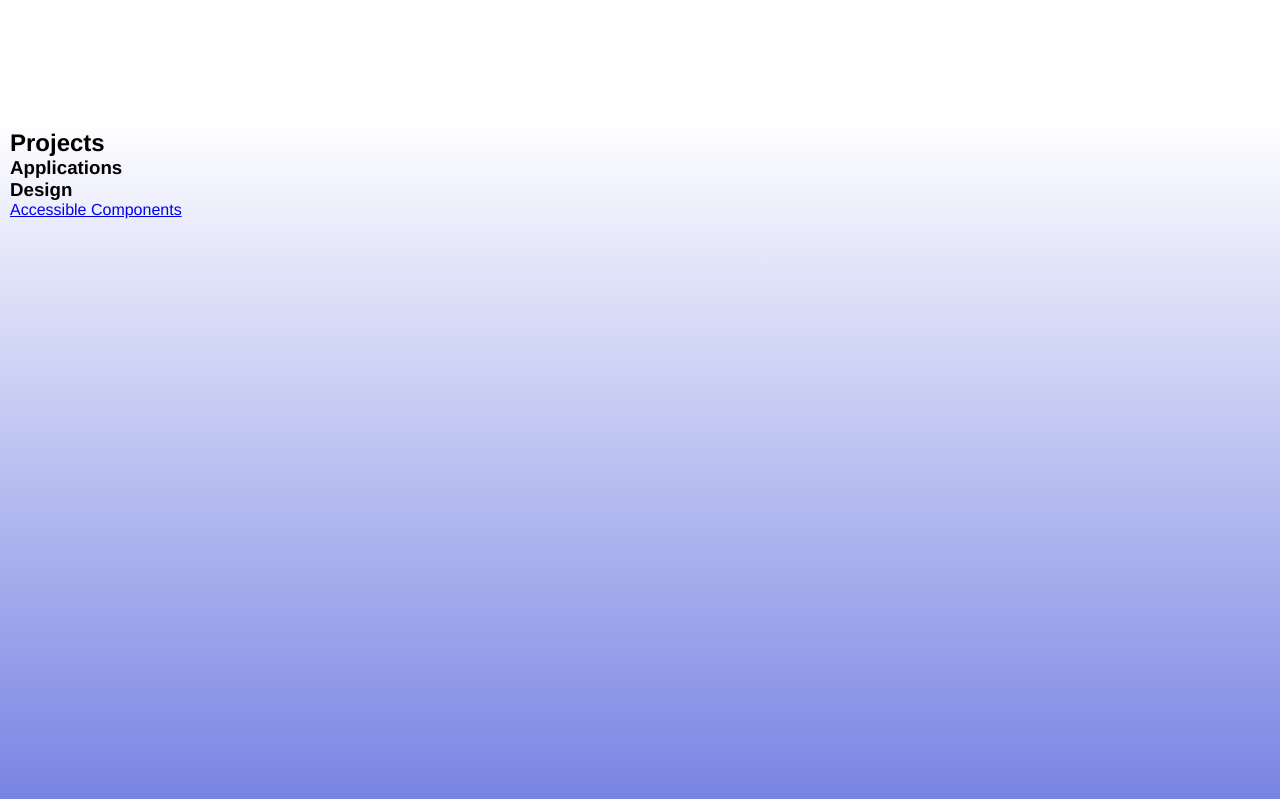
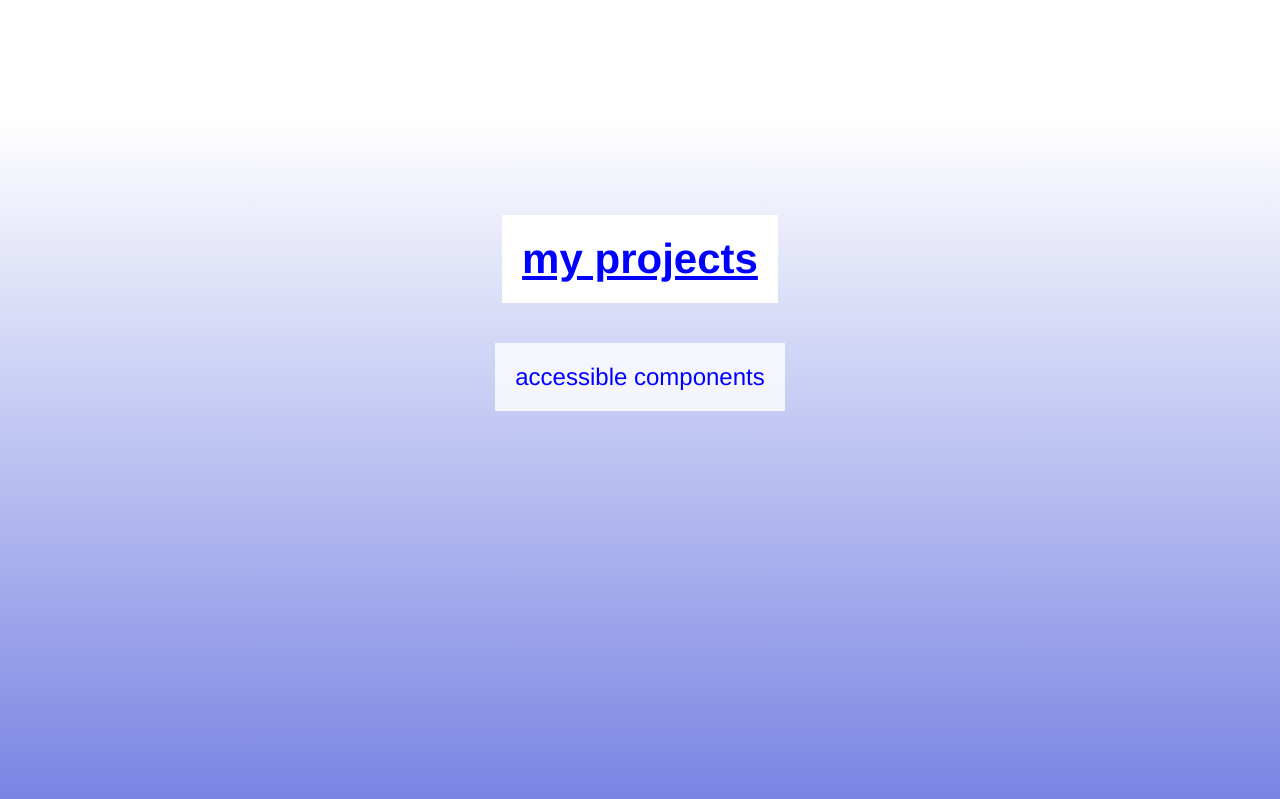
Before and after one commit to jacobsolanobrown/jacobsolanobrown.github.io, a React (Vite) app in the folder jacob-portfolio/: page / in a window 1280 px wide. Shown: the part 1481-2280 px from the top of the page. Built offline with nearby package versions, Linux system fonts and the light colour scheme.

Commit message:
added simple projects page

```diff
--- a/jacob-portfolio/src/pages/Homepage.tsx
+++ b/jacob-portfolio/src/pages/Homepage.tsx
@@ -162,10 +162,14 @@ const Homepage: React.FC = () => {
           </div>
         </section>
         <section id="projects" className="project-section">
-          <h2>Projects</h2>
-          <h3>Applications</h3>
-          <h3>Design</h3>
-          <Link to="/accessiblecomponentsproject">Accessible Components</Link>
+          <div className="projects-header">
+            <h1>my projects</h1>
+          </div>
+          <div className="projects-content">
+            <Link to="/accessiblecomponentsproject">accessible components</Link>
+          </div>
+          {/* <h3>Applications</h3> */}
+          {/* <h3>Design</h3> */}
         </section>
         <section id="contact" className="contact-section">
           <div className="contact-text">
--- a/jacob-portfolio/src/styles/Homepage.css
+++ b/jacob-portfolio/src/styles/Homepage.css
@@ -12,6 +12,8 @@ footer {
   background-color: white;
   padding: 20px;
   text-align: center;
+  font-size: 18px;
+  font-weight: bold;
 }
 
 .landing-section {
@@ -297,16 +299,6 @@ svg {
   text-decoration: underline;
 }
 
-.project-section {
-  background: linear-gradient(white, rgb(97, 111, 222));
-  color: black;
-  padding: 10px;
-  height: 100vh;
-  max-width: 100vw;
-  display: flex;
-  flex-direction: column;
-}
-
 .contact-section {
   background: linear-gradient(rgb(97, 111, 222), blue);
   height: 100vh;
@@ -362,3 +354,42 @@ svg {
   transform: scale(1.2);
   filter: invert(90%);
 }
+
+.project-section {
+  background: linear-gradient(white, rgb(97, 111, 222));
+  color: black;
+  height: 100vh;
+  max-width: 100vw;
+  display: flex;
+  flex-direction: column;
+  align-items: center;
+  gap: 40px;
+}
+
+.projects-header {
+  font-size: 28px;
+  text-decoration: underline;
+  background-color: white;
+  color: blue;
+  width: fit-content;
+  height: fit-content;
+  padding: 20px;
+  display: flex;
+  margin-top: 7.5%;
+}
+
+.projects-content {
+  background-color: rgba(255, 255, 255, 0.8);
+  padding: 20px;
+  font-size: 24px;
+}
+
+.projects-content a:link,
+.projects-content a:visited {
+  text-decoration: none;
+  color: blue;
+}
+
+.projects-content a:hover {
+  color: gray;
+}
```
Also changed, not shown: 1 other file (tests, documents, lock files or other folders).
